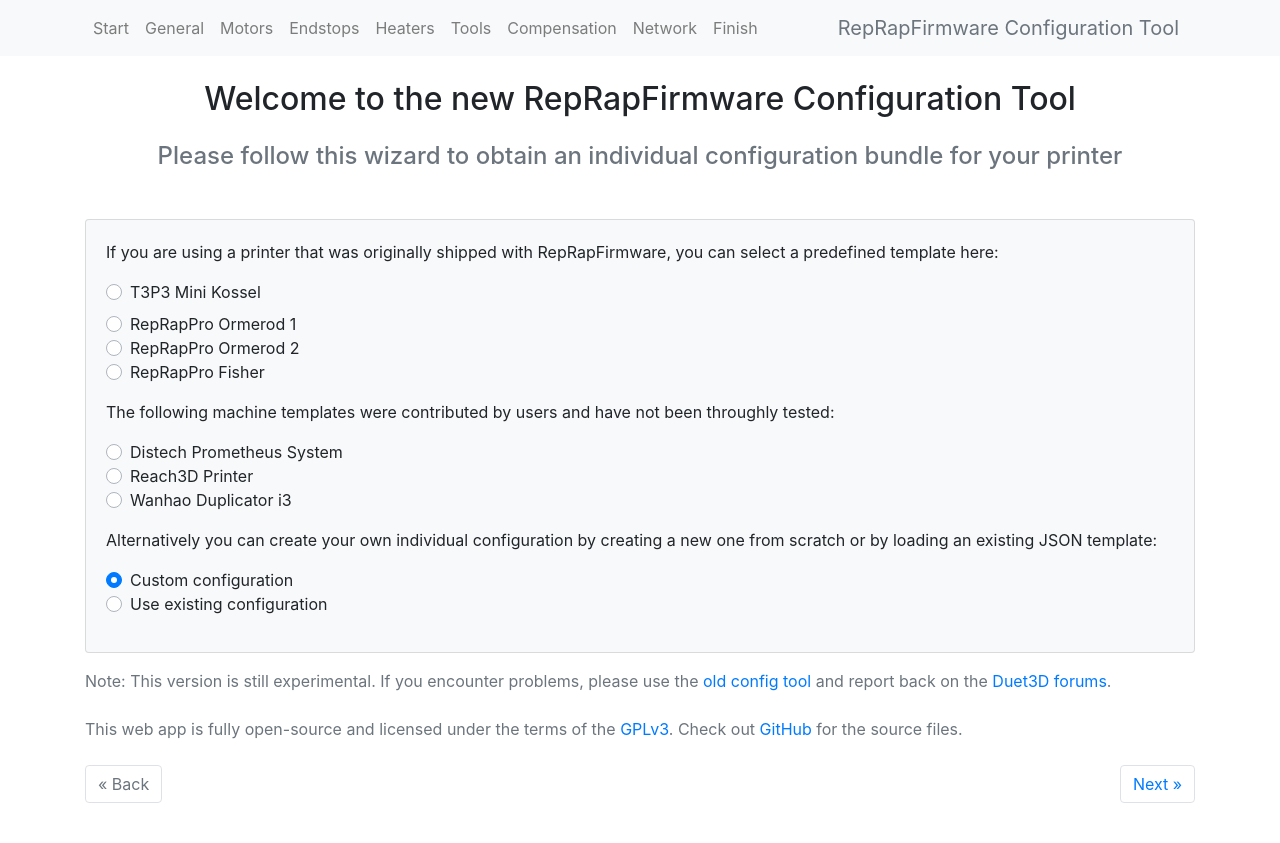
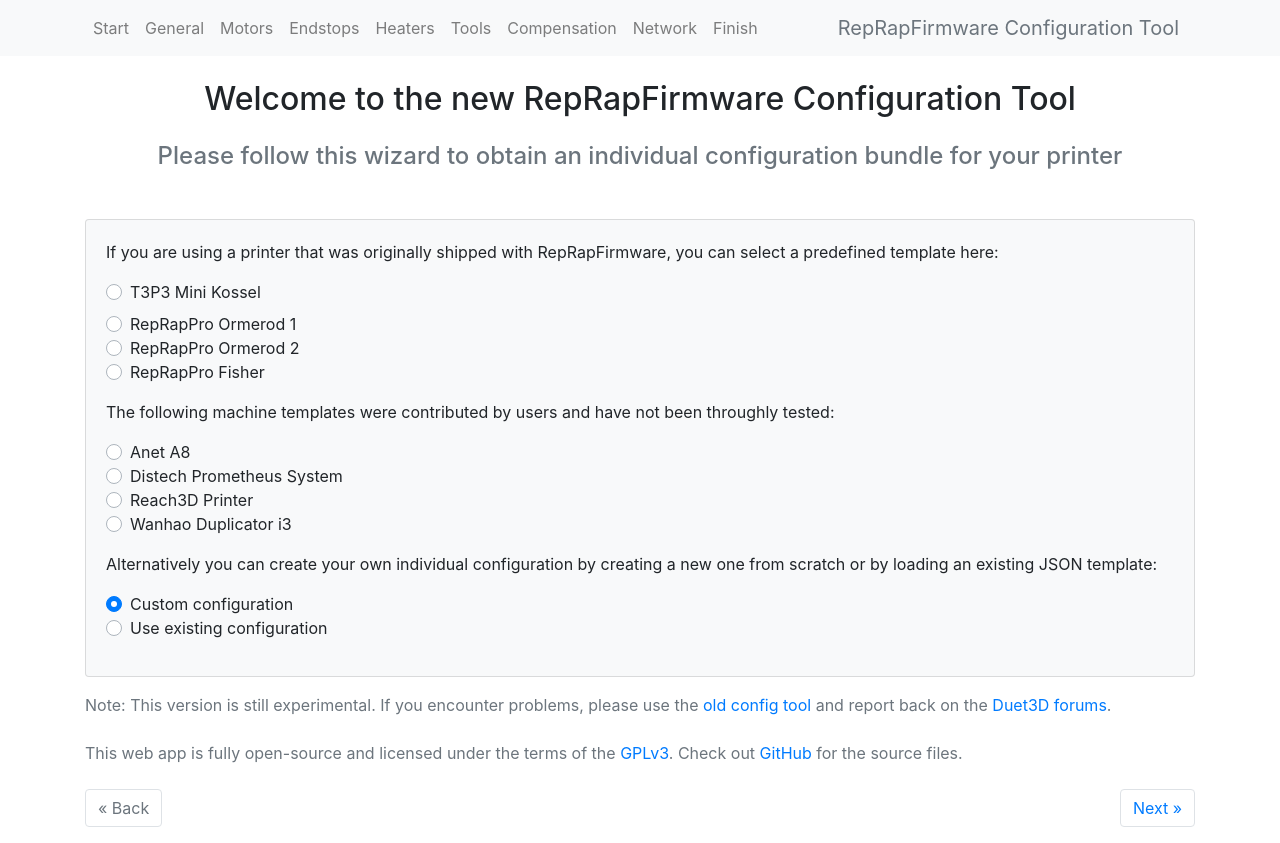
Before and after one commit to Duet3D/ConfigTool, a Vue app: page /Start in a window 1280 px wide. Before the commit the page ends 819 px from the top, so only its background shows below. Built offline with nearby package versions, Linux system fonts and the light colour scheme.

Commit message:
Added Anet A8 template

```diff
--- a/public/index.html
+++ b/public/index.html
@@ -3,6 +3,7 @@
 	<head>
 		<meta charset="utf-8">
 		<meta http-equiv="X-UA-Compatible" content="IE=edge">
+		<meta name="apple-mobile-web-app-capable" content="yes">
 		<meta name="viewport" content="width=device-width,initial-scale=1.0">
 		<link rel="icon" href="<%= BASE_URL %>favicon.ico">
 		<title>RRF Config Tool</title>
--- a/src/views/Start.vue
+++ b/src/views/Start.vue
@@ -22,6 +22,7 @@
 				<p>The following machine templates were contributed by users and have not been throughly tested:</p>
 
 				<b-form-radio-group v-model="machine" @change="setMachine" name="machine" stacked class="mb-3">
+					<b-form-radio value="anet-a8">Anet A8</b-form-radio>
 					<b-form-radio value="distech-prometheus-system">Distech Prometheus System</b-form-radio>
 					<b-form-radio value="reach3d">Reach3D Printer</b-form-radio>
 					<b-form-radio value="wanhao-di3">Wanhao Duplicator i3</b-form-radio>
```
Also changed, not shown: src/machines/anet-a8.json (added, +1 -0 lines).
